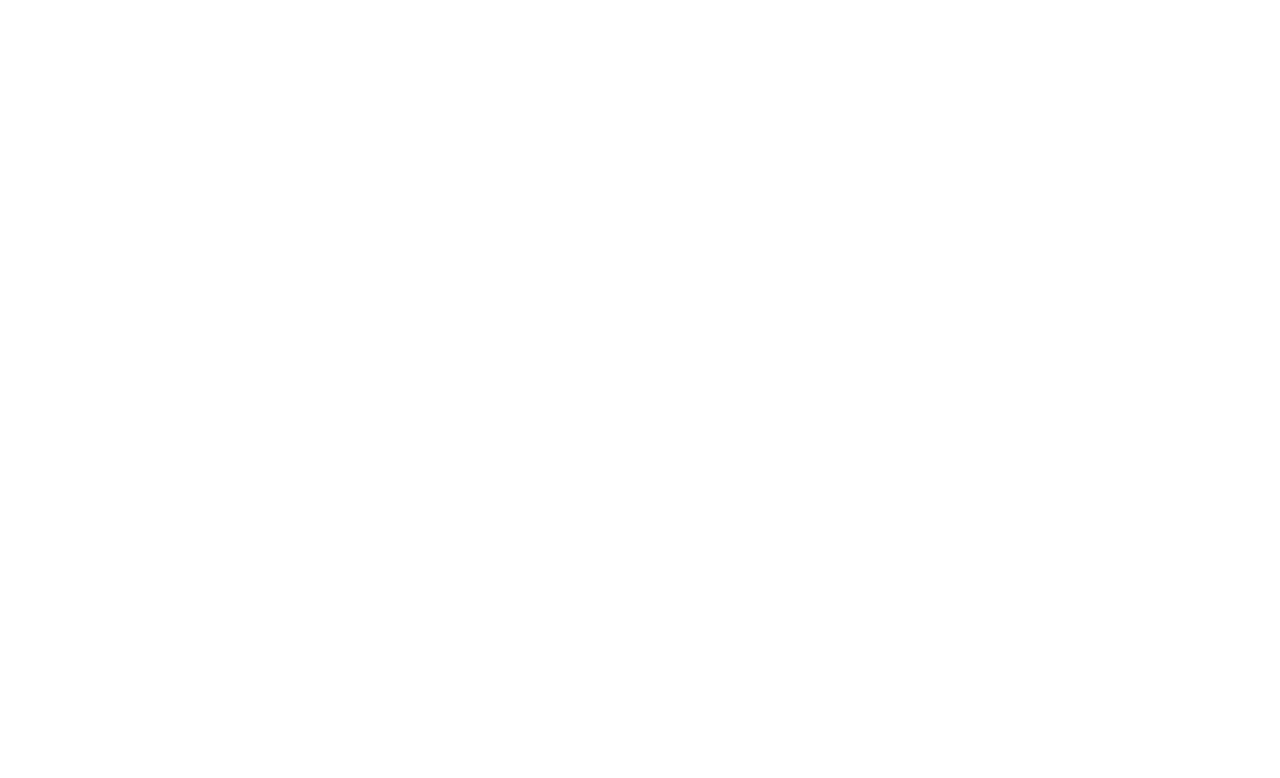
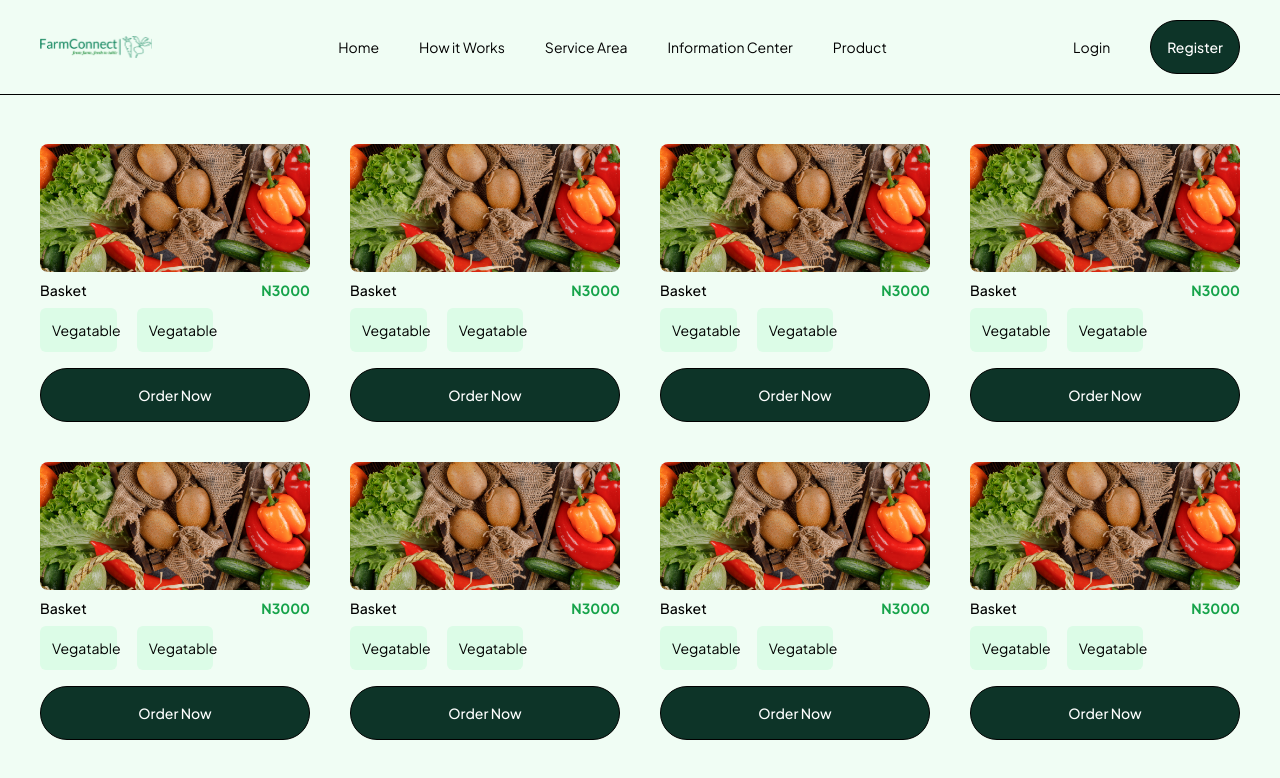
Before and after one commit to Drpearlz/farmconnect, a React (Vite) app: page /products in a window 1280 px wide. Before the commit this address had no page. Shown: the top 778 px of the page. Built offline with nearby package versions, Linux system fonts and the light colour scheme.

Commit message:
Product page

```diff
--- a/src/App.jsx
+++ b/src/App.jsx
@@ -3,6 +3,7 @@
 import { BrowserRouter, Routes, Route } from "react-router-dom";
 import Login from './pages/login';
 import Register from './pages/register';
+import Products from './pages/products';
 
 
 function App() {
@@ -15,6 +16,7 @@
           <Route element={<Home />} path="" />
           <Route element={<Login />} path="/login" />
           <Route element={<Register />} path="/signup" />
+          <Route element={<Products />} path="/products" />
         </Routes>
       </BrowserRouter>
     </div>
--- /dev/null
+++ b/src/components/cards/product.jsx
@@ -0,0 +1,37 @@
+import React from 'react'
+import imgg from '../../assets/images/product.jpg'
+import Paragraph from '../text/paragraph'
+import Button from '../buttons/button';
+
+export default function ProductCard({img,price,description,farm}) {
+  return (
+    <div class="">
+      <img
+        src={imgg}
+        alt=""
+        class="h-32 w-[300px] max-md:h-28 object-cover rounded-lg"
+      />
+      <div class="flex justify-between items-center my-2">
+        <Paragraph text="Basket" styles="font-medium max-md:text-xs" />
+        <Paragraph
+          text="N3000"
+          styles="font-semibold text-lg text-green-600   "
+        />
+      </div>
+
+      {/* tags for product goes here */}
+      <div class='grid grid-cols-3 max-md:grid-cols-2 gap-5 my-2'>
+        <Paragraph
+          text="Vegatable"
+          styles=" max-md:text-[.6rem]  p-3 max-md:p-1 text-center bg-green-100 rounded-md   "
+        />
+        <Paragraph
+          text="Vegatable"
+          styles=" max-md:text-[.6rem]  p-3 max-md:p-1 text-center bg-green-100 rounded-md   "
+        />
+
+      </div>
+      <Button text='Order Now' styles='w-full mt-2'/>
+    </div>
+  );
+}
--- a/src/components/navigation/navbar.jsx
+++ b/src/components/navigation/navbar.jsx
@@ -13,11 +13,11 @@
       {/* nav items */}
 
       <ul class="flex gap-10 max-md:hidden">
-        <a href="">Home</a>
+        <a href="/">Home</a>
         <a href="">How it Works</a>
         <a href="">Service Area</a>
         <a href="">Information Center</a>
-        <a href="">Product</a>
+        <a href="/products">Product</a>
       </ul>
 
       {/* auth items */}
@@ -79,11 +79,11 @@
           {/* nav items */}
 
           <ul class="flex flex-col gap-5 ">
-            <a href="">Home</a>
+            <a href="/">Home</a>
             <a href="">How it Works</a>
             <a href="">Service Area</a>
             <a href="">Information Center</a>
-            <a href="">Product</a>
+            <a href="/products">Product</a>
           </ul>
 
           {/* auth items */}
--- a/src/pages/products.jsx
+++ b/src/pages/products.jsx
@@ -1,9 +1,17 @@
 import React from 'react'
+import ProductCard from '../components/cards/product'
+import NavBar from '../components/navigation/navbar'
 
 export default function Products() {
   return (
     <div>
-
+        {/* filter options */}
+      <NavBar />
+      <div class="pt-36 grid grid-cols-4 max-md:grid-cols-2 px-10 max-md:px-5 gap-10">
+        {[1, 2, 3, 4, 5, 6, 7, 8, 9].map((item) => (
+          <ProductCard />
+        ))}
+      </div>
     </div>
-  )
+  );
 }
```
Also changed, not shown: src/assets/images/product.jpg (added).
